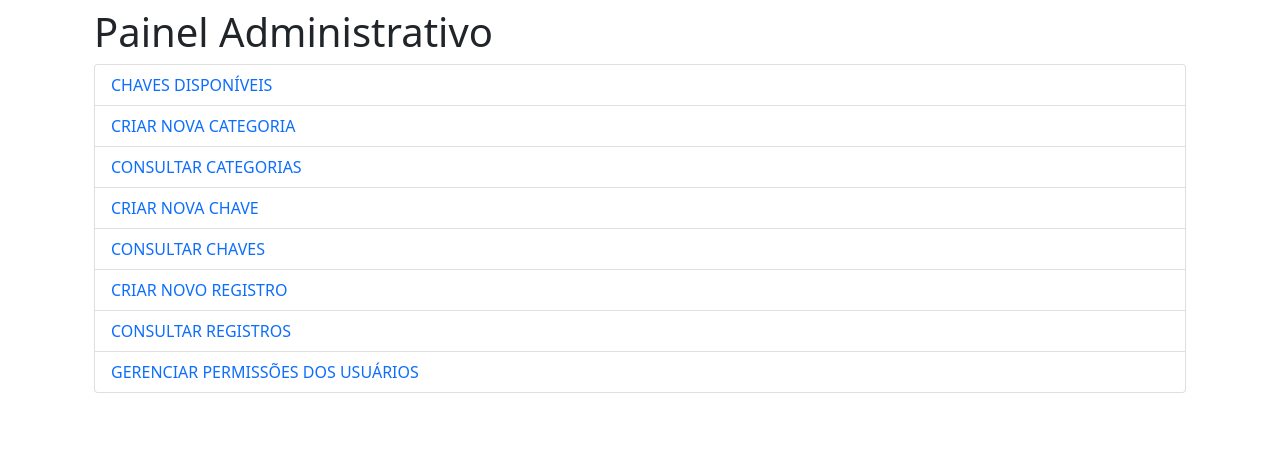
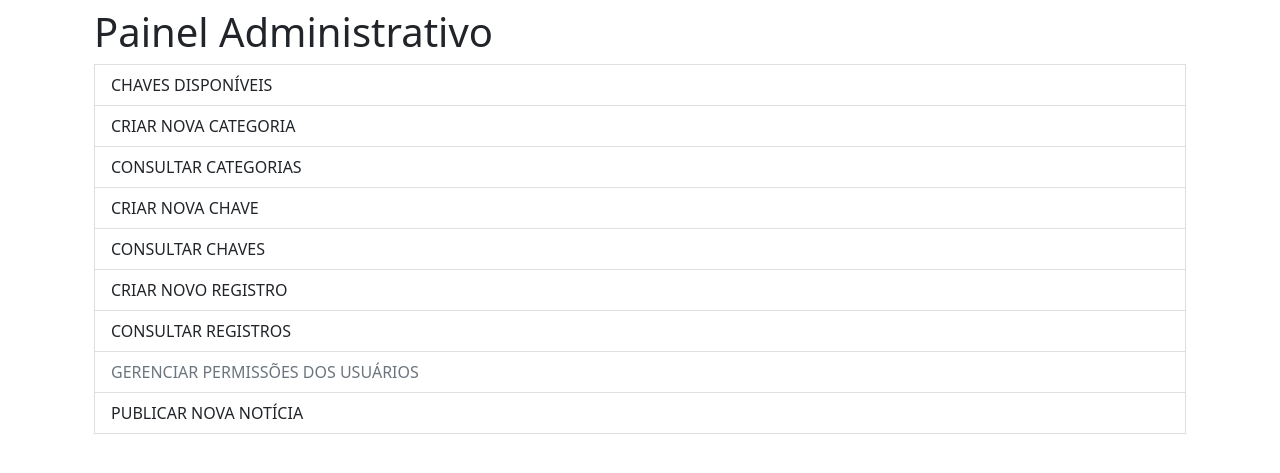
Before and after one commit to kelthon/key-management-app, a Flask app: page /admin/ in a window 1280 px wide. Shown: the part 56-529 px from the top of the page. Run offline with Flask 2, Linux system fonts and the light colour scheme; parts of the project's set-up code (start-up, migrations or seed data) failed here and were passed over; some libraries are stand-ins or nearby versions.

Commit message:
refatoração template

```diff
--- a/flask/key_manager/templates/admin/indexAdmin.html
+++ b/flask/key_manager/templates/admin/indexAdmin.html
@@ -3,15 +3,14 @@
 {% block content %}
 <div class="container">
     <h1>Painel Administrativo</h1>
-    <ul class="list-group">
-        <li class="list-group-item"><a class="text-decoration-none" href="{{url_for('view.viewIndex')}}">CHAVES DISPONÍVEIS</a></li>
-        <li class="list-group-item"><a class="text-decoration-none" href="{{url_for('cadastro.newCategory')}}">CRIAR NOVA CATEGORIA</a></li>
-        <li class="list-group-item"><a class="text-decoration-none" href="{{url_for('view.viewIndex')}}">CONSULTAR CATEGORIAS</a></li>
-        <li class="list-group-item"><a class="text-decoration-none" href="{{url_for('cadastro.newKey')}}">CRIAR NOVA CHAVE</a></li>
-            <li class="list-group-item"><a class="text-decoration-none" href="{{url_for('view.viewIndex')}}">CONSULTAR CHAVES</a></li>
-        <li class="list-group-item"><a class="text-decoration-none" href="{{url_for('cadastro.newRegistry')}}">CRIAR NOVO REGISTRO</a></li>
-        <li class="list-group-item"><a class="text-decoration-none" href="{{url_for('view.viewIndex')}}">CONSULTAR REGISTROS</a></li>
-        <li class="list-group-item"><a class="text-decoration-none" href="{{url_for('view.viewIndex')}}">GERENCIAR PERMISSÕES DOS USUÁRIOS</a></li>
-    </ul>
+    <a class="list-group-item list-group-item-action" href="{{url_for('view.viewIndex')}}">CHAVES DISPONÍVEIS</a>
+    <a class="list-group-item list-group-item-action" href="{{url_for('cadastro.newCategory')}}">CRIAR NOVA CATEGORIA</a>
+    <a class="list-group-item list-group-item-action" href="{{url_for('view.viewIndex')}}">CONSULTAR CATEGORIAS</a>
+    <a class="list-group-item list-group-item-action" href="{{url_for('cadastro.newKey')}}">CRIAR NOVA CHAVE</a>
+    <a class="list-group-item list-group-item-action" href="{{url_for('view.viewIndex')}}">CONSULTAR CHAVES</a>
+    <a class="list-group-item list-group-item-action" href="{{url_for('cadastro.newRegistry')}}">CRIAR NOVO REGISTRO</a>
+    <a class="list-group-item list-group-item-action" href="{{url_for('view.viewIndex')}}">CONSULTAR REGISTROS</a>
+    <a class="list-group-item list-group-item-action disabled" href="{{url_for('view.viewIndex')}}">GERENCIAR PERMISSÕES DOS USUÁRIOS</a>
+    <a class="list-group-item list-group-item-action" href="{{url_for('cadastro.newNews')}}">PUBLICAR NOVA NOTÍCIA</a>
 </div>
 {% endblock %}
```
